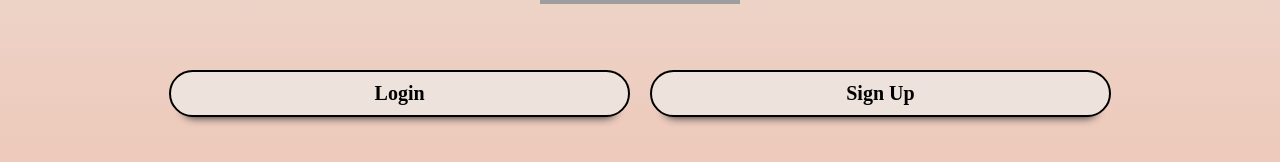
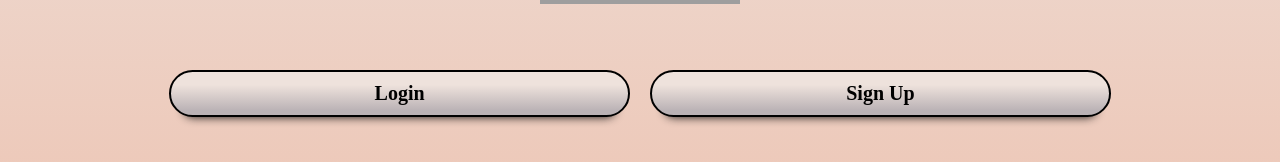
Before and after one commit to rcortez1775/ReactkeepPUP, a React (Create React App) app in the folder rkeeppup/: page / in a window 1280 px wide. Shown: the part 432-594 px from the top of the page. Built offline with nearby package versions, Linux system fonts and the light colour scheme; grey boxes are pictures that could not be loaded; a web font is replaced by a local one.

Commit message:
added buttons and installed react router dom for routing

```diff
--- a/rkeeppup/package.json
+++ b/rkeeppup/package.json
@@ -5,6 +5,7 @@
   "dependencies": {
     "react": "^16.8.6",
     "react-dom": "^16.8.6",
+    "react-router-dom": "^5.0.1",
     "react-scripts": "3.0.1"
   },
   "scripts": {
--- a/rkeeppup/src/components/landingpage/landingpage.css
+++ b/rkeeppup/src/components/landingpage/landingpage.css
@@ -32,7 +32,7 @@
 }
 
 .button {
-    background-color: #eee2dc;
+    background-image: -webkit-linear-gradient(90deg, #bab2b5 10%, #eee2dc 70%);
     color: #000000;
     padding: 10px;
     font-family: 'Gaegu', cursive;
--- a/rkeeppup/src/components/landingpage/landingpage.js
+++ b/rkeeppup/src/components/landingpage/landingpage.js
@@ -18,7 +18,7 @@ class LandingPage extends Component {
                     <p className="slogan">Track. Store. Share</p>
                 </div>
                 <div className="logoCont">
-                    <img className="logo" src={Logo} alt="Logo"/>
+                    <img className="logo bounce" src={Logo} alt="Logo"/>
                 </div>
                 <div className="buttonCont">
                     <button onClick={handleClick} className="button">Login</button>
```
Also changed, not shown: 1 other file (tests, documents, lock files or other folders).
